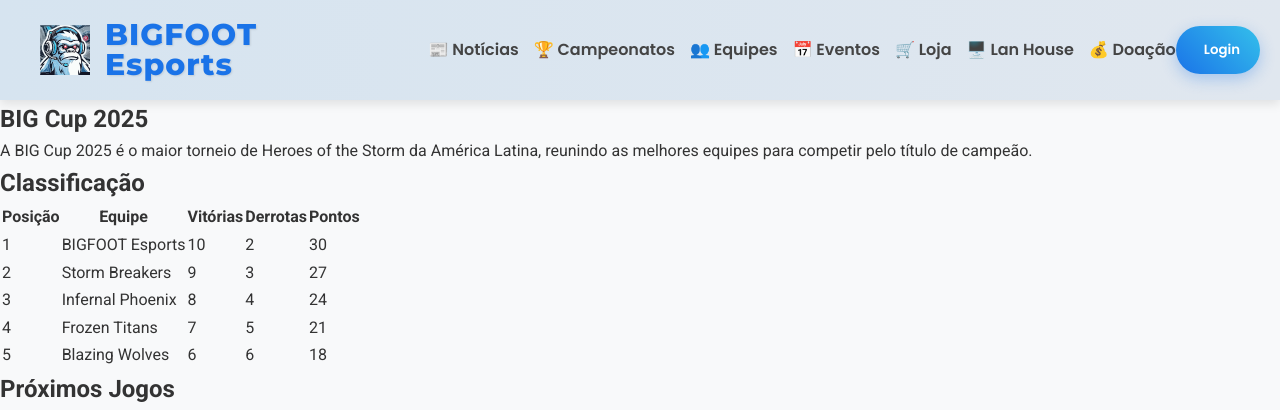
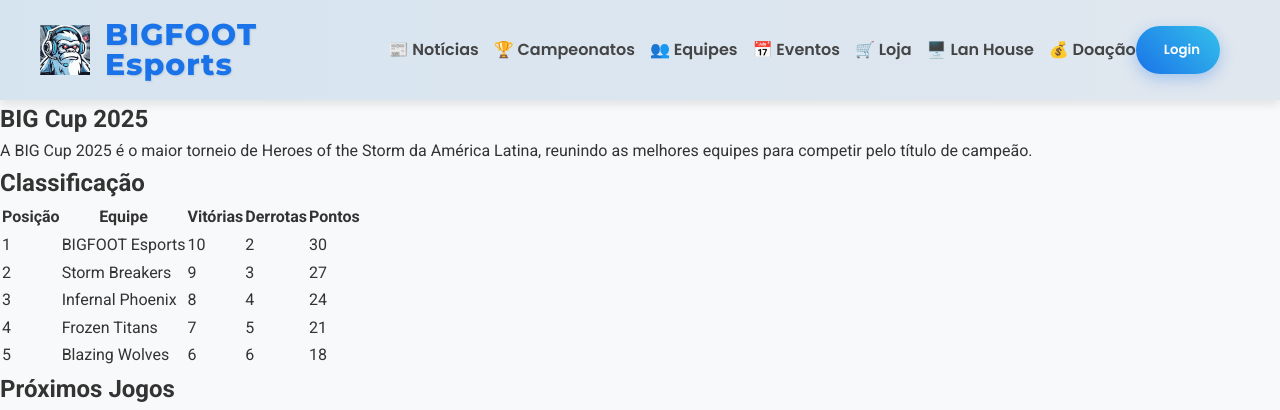
Before and after one commit to fabricioricard/BIGFOOT-Esports-Site, a PHP site: page /big-cup.html in a window 1280 px wide. Shown: the top 410 px of the page. Run offline with PHP 8.4, Linux system fonts and the light colour scheme.

Commit message:
style: Update login bar layout for improved alignment and spacing

```diff
--- a/styles.css
+++ b/styles.css
@@ -266,9 +266,11 @@ nav {
 
 .login-bar {
     margin-left: auto;
-    order: 1;
-    position: relative;
-    z-index: 1100;
+    order: 2;
+    display: flex;
+    justify-content: flex-end;
+    flex: 1;
+    padding-right: 40px;
 }
 
 .login-bar button {
```
